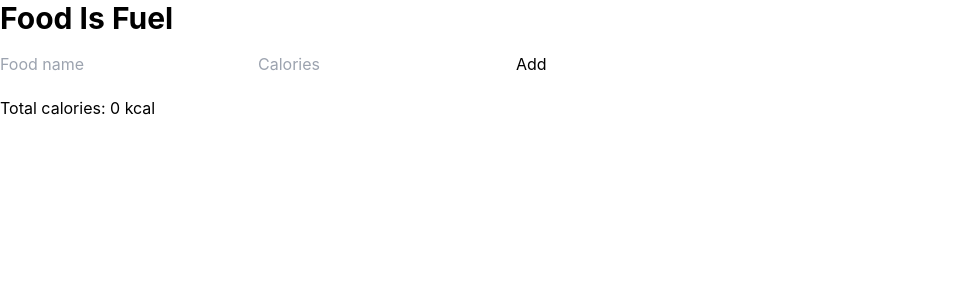
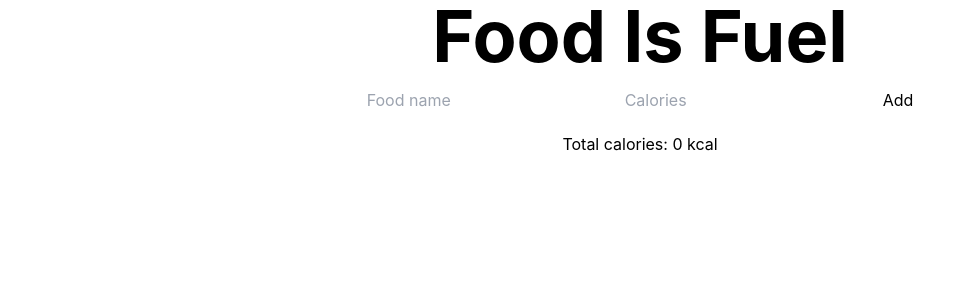
Before and after one commit to austinpendleton/food-is-fuel, a React (Create React App) app: page / in a window 1280 px wide. Shown: the top 300 px of the page, without its empty margins (0-976 px from the left). Built offline with nearby package versions, Linux system fonts and the light colour scheme.

Commit message:
Initial Styles test

```diff
--- a/src/components/AddFoodForm.js
+++ b/src/components/AddFoodForm.js
@@ -12,7 +12,7 @@ const AddFoodForm = ({ onAddFood }) => {
   };
 
   return (
-    <form onSubmit={handleSubmit}>
+    <form className="flex justify-center" onSubmit={handleSubmit}>
       <input
         type="text"
         placeholder="Food name"
--- a/src/components/Header.js
+++ b/src/components/Header.js
@@ -3,7 +3,7 @@ import React from "react";
 const Header = () => {
   return (
     <header>
-      <h1 className="text-3xl font-bold mb-4">Food Is Fuel</h1>
+      <h1 className="text-7xl font-bold mb-4 text-center">Food Is Fuel</h1>
     </header>
   );
 };
--- a/src/components/TotalCalories.js
+++ b/src/components/TotalCalories.js
@@ -3,7 +3,7 @@ import React from "react";
 const TotalCalories = ({ total }) => {
   return (
     <div>
-      <h2>Total calories: {total} kcal</h2>
+      <h2 className="text-center">Total calories: {total} kcal</h2>
     </div>
   );
 };
```
